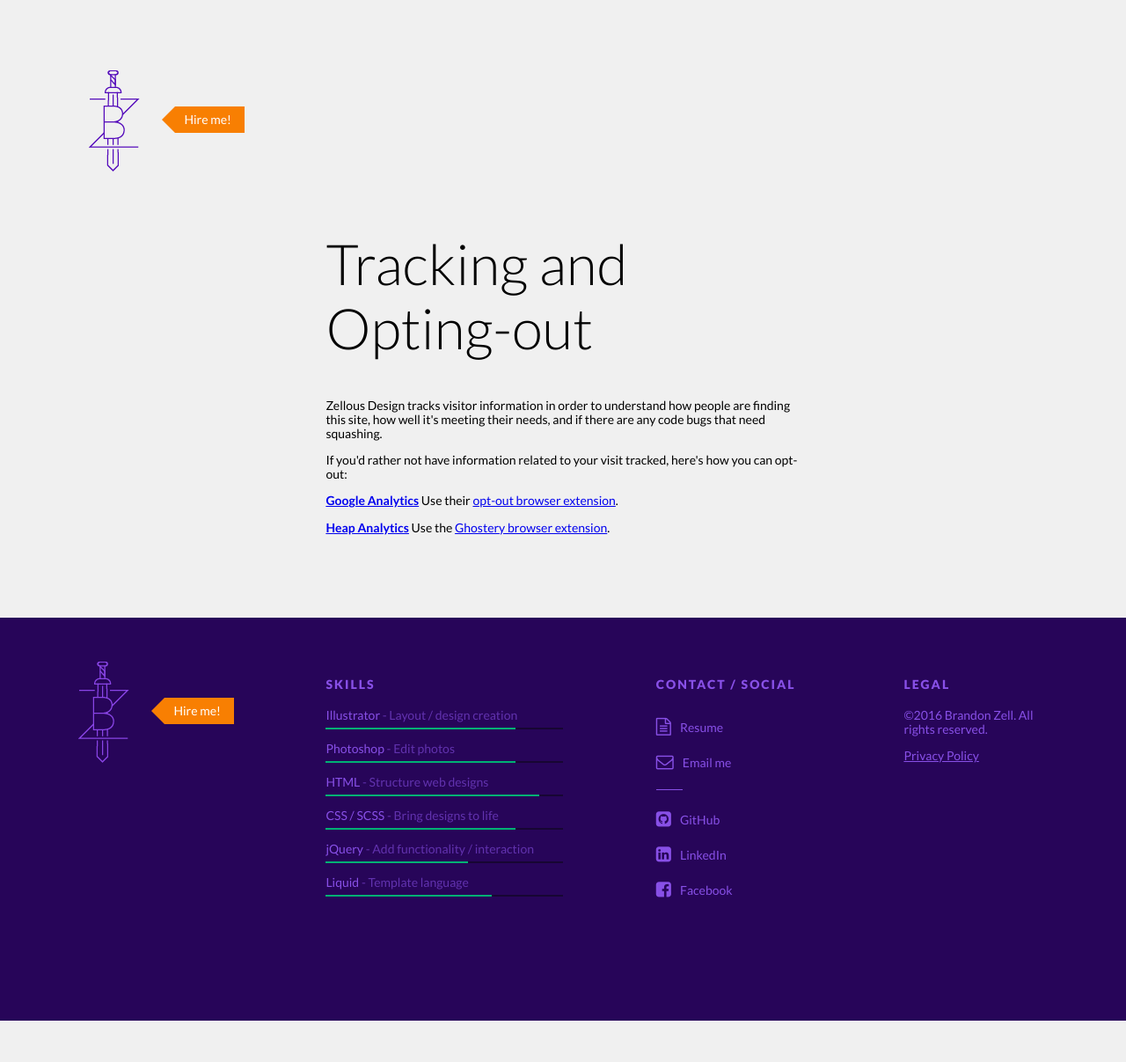
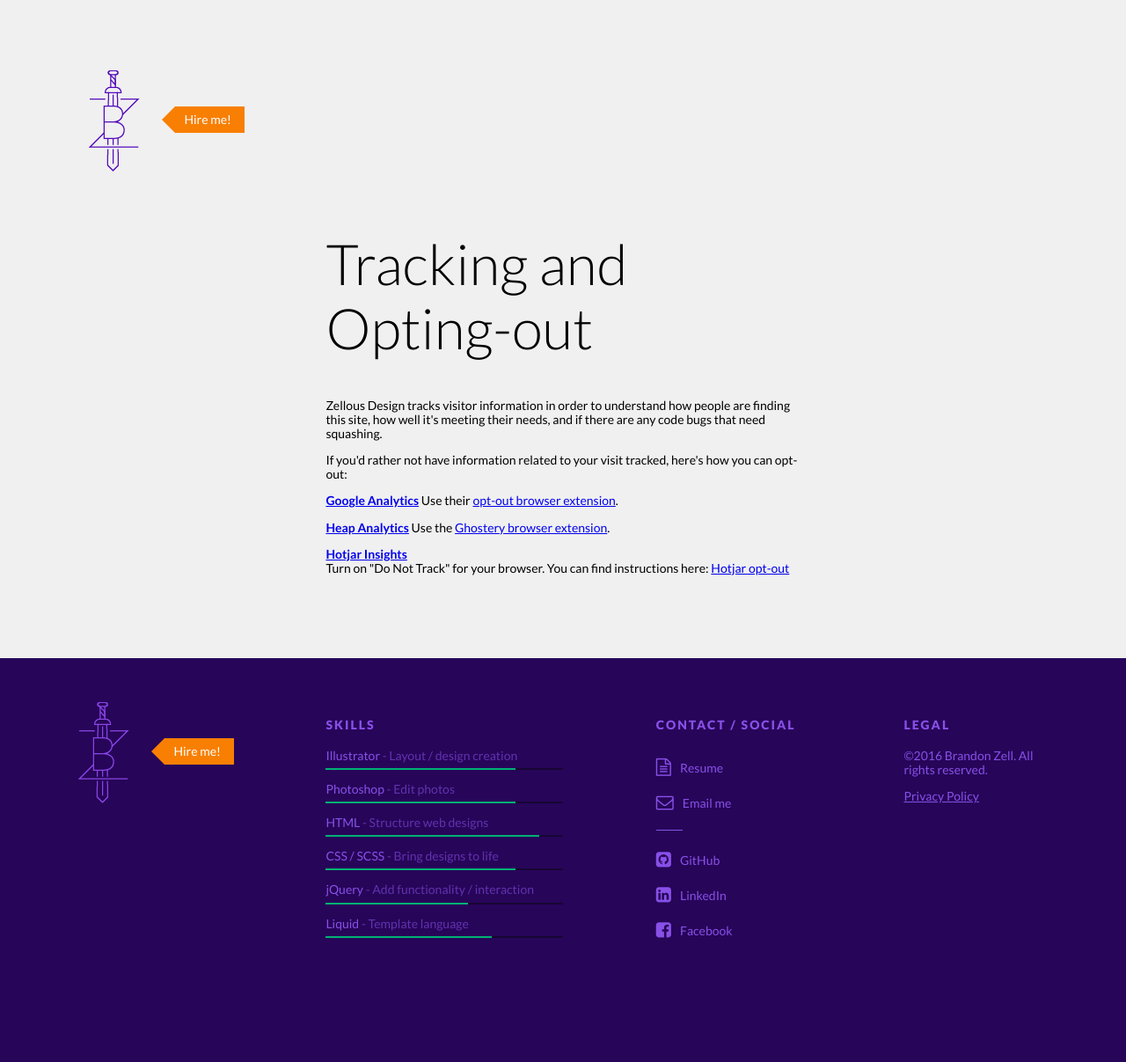
Before and after one commit to bzle/brandonz-me, a Jekyll site: the page built from privacy-policy/index.html, in a window 1280 px wide. Shown: the whole page at 88% size. Built offline with Jekyll 4.4.1, drawn with Linux system fonts in a browser that asks for light colours; nearby versions of some CDN libraries; before the commit the page ends 1160 px from its top, so only the background shows below that.

Commit message:
Updated '/privacy-policy/index.html' via CloudCannon

```diff
--- a/privacy-policy/index.html
+++ b/privacy-policy/index.html
@@ -2,7 +2,6 @@
 layout: default
 canonical: http://brandonz.me/privacy-policy/
 page-class: page__privacy-policy
-
 ---
 
 <section class="hero-section">
@@ -13,12 +12,15 @@ page-class: page__privacy-policy
                 </p>
                 <p>If you&#39;d rather not have information related to your visit tracked, here&#39;s how you can opt-out:</p>
                 <p>
-                    <strong><a target="_blank" href="http://www.google.com/analytics/">Google Analytics</a></strong>
+                    <a target="_blank" href="http://www.google.com/analytics/"><strong>Google Analytics</strong></a>
                     Use their&nbsp;<a target="_blank" href="https://tools.google.com/dlpage/gaoptout/">opt-out browser extension</a>.
                 </p>
                 <p>
                     <a target="_blank" href="https://heapanalytics.com"><strong>Heap Analytics</strong></a>
                     Use the&nbsp;<a target="_blank" href="https://www.ghostery.com/try-us/download-add-on/">Ghostery browser extension</a>.
+                </p>
+                <p>
+                    <a target="_blank" href="https://www.hotjar.com/"><strong>Hotjar Insights</strong></a><br />Turn on &quot;Do Not Track&quot; for your browser. You can find instructions here: <a href="https://www.hotjar.com/opt-out">Hotjar opt-out</a>
                 </p>
             </p>
         </div>
```
